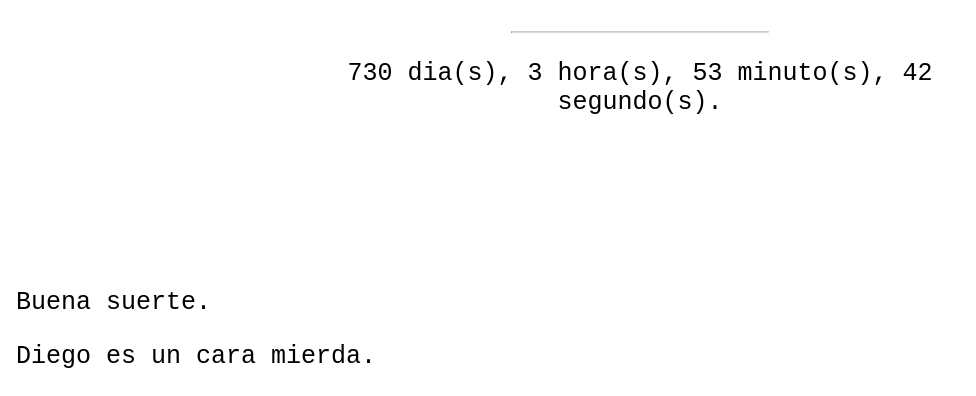
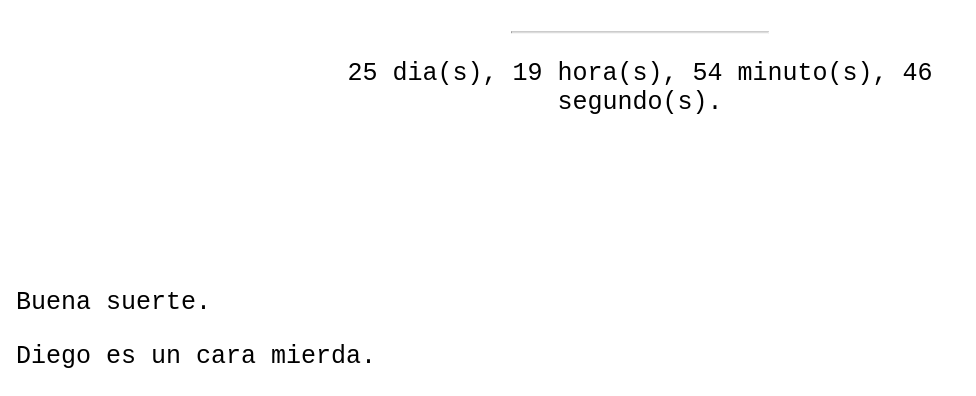
Before and after one commit to venartemi/tiempo-pilar, a plain HTML site: page index.html in a window 1280 px wide. Shown: the part 404-800 px from the top of the page, without its empty margins (0-976 px from the left). Drawn offline with Linux system fonts and the light colour scheme.

Commit message:
Update index.html

```diff
--- a/index.html
+++ b/index.html
@@ -51,7 +51,7 @@ hr {
     <hr>
     <p><div id="time-elapsed"></div></p>
     <script>
-        var startDateTime = new Date(2019,3,9,17,1,04,0); // YYYY (M-1) D H m s (start time and date from DB)
+        var startDateTime = new Date(2021,2,14,01,0,0,0); // YYYY (M-1) D H m s (start time and date from DB)
         var startStamp = startDateTime.getTime();
 
         var newDate = new Date();
```
